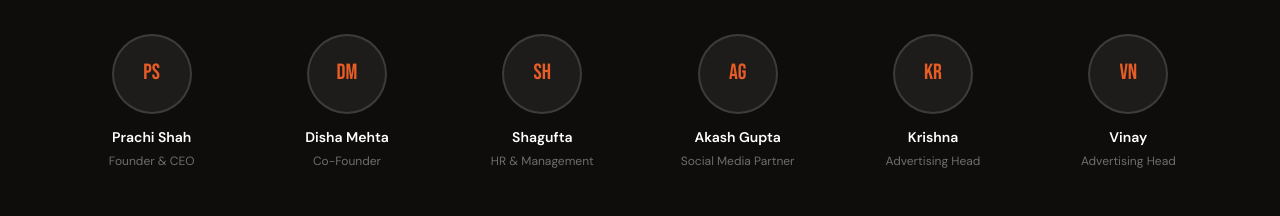
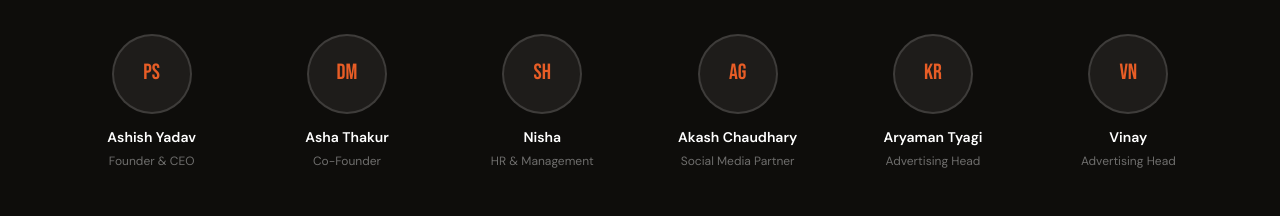
Before and after one commit to zashishyadav/ppcwithashish.in, a plain HTML site: page about.html in a window 1280 px wide. Shown: the part 2300-2516 px from the top of the page. Drawn offline with Linux system fonts and the light colour scheme.

Commit message:
Update team member names in about.html

```diff
--- a/about.html
+++ b/about.html
@@ -76,27 +76,27 @@
   <div class="team-grid" style="margin-top:48px">
     <div class="team-card reveal">
       <div class="team-avatar">PS</div>
-      <div class="team-name">Prachi Shah</div>
+      <div class="team-name">Ashish Yadav</div>
       <div class="team-role">Founder &amp; CEO</div>
     </div>
     <div class="team-card reveal">
       <div class="team-avatar">DM</div>
-      <div class="team-name">Disha Mehta</div>
+      <div class="team-name">Asha Thakur</div>
       <div class="team-role">Co-Founder</div>
     </div>
     <div class="team-card reveal">
       <div class="team-avatar">SH</div>
-      <div class="team-name">Shagufta</div>
+      <div class="team-name">Nisha</div>
       <div class="team-role">HR &amp; Management</div>
     </div>
     <div class="team-card reveal">
       <div class="team-avatar">AG</div>
-      <div class="team-name">Akash Gupta</div>
+      <div class="team-name">Akash Chaudhary</div>
       <div class="team-role">Social Media Partner</div>
     </div>
     <div class="team-card reveal">
       <div class="team-avatar">KR</div>
-      <div class="team-name">Krishna</div>
+      <div class="team-name">Aryaman Tyagi</div>
       <div class="team-role">Advertising Head</div>
     </div>
     <div class="team-card reveal">
```
